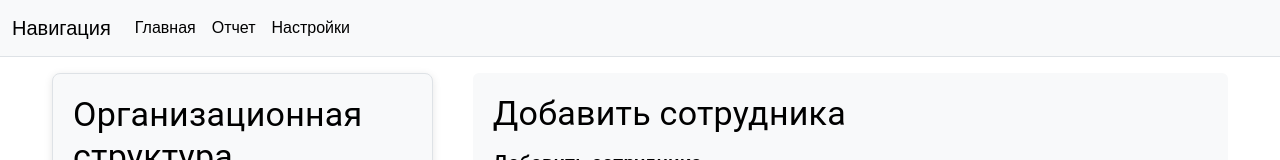
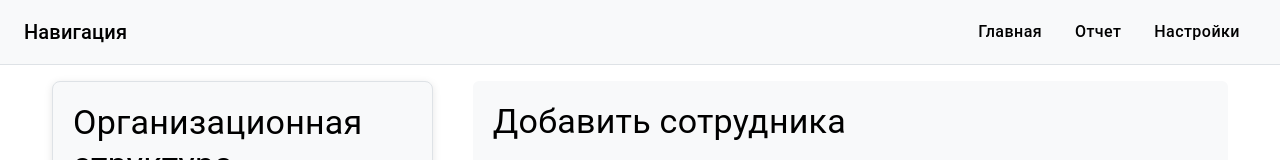
Before and after one commit to RasKerGG/OrganisationManager, a React (Vite) app in the folder client/: page / in a window 1280 px wide. Shown: the top 160 px of the page. Built offline with nearby package versions, Linux system fonts and the light colour scheme; no server answers; what ag-grid-community would draw is missing.

Commit message:
Перенос навбара на MUI

```diff
--- a/client/src/components/NavbarComponent.jsx
+++ b/client/src/components/NavbarComponent.jsx
@@ -1,53 +1,77 @@
-import {useEffect, useState} from "react";
+import { useState, useEffect } from 'react';
+import {
+    AppBar,
+    Toolbar,
+    Typography,
+    IconButton,
+    Box,
+    Button,
+    useTheme
+} from '@mui/material';
+import MenuIcon from '@mui/icons-material/Menu';
 
 export default function NavbarComponent() {
-    const [theme, setTheme] = useState('light')
+    const [theme, setTheme] = useState('light');
+    const muiTheme = useTheme();
 
     const fetchTheme = () => {
         const currentTheme = localStorage.getItem('theme') || 'light';
         setTheme(currentTheme);
         document.body.className = currentTheme === 'dark' ? 'dark-theme' : '';
-    }
+    };
 
     useEffect(() => {
         fetchTheme();
     }, [theme]);
 
+
+    const navItems = [
+        { name: 'Главная', path: '/' },
+        { name: 'Отчет', path: '/certificate' },
+        { name: 'Настройки', path: '/settings' }
+    ];
+
     return (
-        <nav className={`navbar navbar-expand-lg ${theme === 'dark' ? 'navbar-dark' : 'navbar-light'}`}
-             style={{
-                 backgroundColor: 'var(--navbar-bg)',
-                 borderBottom: '1px solid var(--border-color)'
-             }}>
-            <div className="container-fluid">
-                <a className="navbar-brand" href="#" style={{color: 'var(--text-color)'}}>
+        <AppBar
+            position="static"
+            sx={{
+                backgroundColor: 'var(--navbar-bg)',
+                borderBottom: '1px solid var(--border-color)',
+                boxShadow: 'none'
+            }}
+        >
+            <Toolbar sx={{ justifyContent: 'space-between' }}>
+                <Typography
+                    variant="h6"
+                    component="a"
+                    href="#"
+                    sx={{
+                        color: 'var(--text-color)',
+                        textDecoration: 'none',
+                        mr: 2
+                    }}
+                >
                     Навигация
-                </a>
-                <button className="navbar-toggler"
-                        type="button"
-                        style={{borderColor: 'var(--text-color)'}}>
-                    <span className="navbar-toggler-icon"></span>
-                </button>
-                <div className="collapse navbar-collapse" id="navbarNavAltMarkup">
-                    <div className="navbar-nav">
-                        <a className="nav-link"
-                           href="/"
-                           style={{color: 'var(--text-color)'}}>
-                            Главная
-                        </a>
-                        <a className="nav-link"
-                           href="/certificate"
-                           style={{color: 'var(--text-color)'}}>
-                            Отчет
-                        </a>
-                        <a className="nav-link"
-                           href="/settings"
-                           style={{color: 'var(--text-color)'}}>
-                            Настройки
-                        </a>
-                    </div>
-                </div>
-            </div>
-        </nav>
-    )
+                </Typography>
+
+                <Box sx={{ display: { xs: 'none', md: 'block' } }}>
+                    {navItems.map((item) => (
+                        <Button
+                            key={item.path}
+                            href={item.path}
+                            sx={{
+                                color: 'var(--text-color)',
+                                textTransform: 'none',
+                                mx: 1,
+                                fontSize: '16px'
+                            }}
+                            variant="text"
+                        >
+                            {item.name}
+                        </Button>
+                    ))}
+                </Box>
+            </Toolbar>
+        </AppBar>
+    );
 }
```
